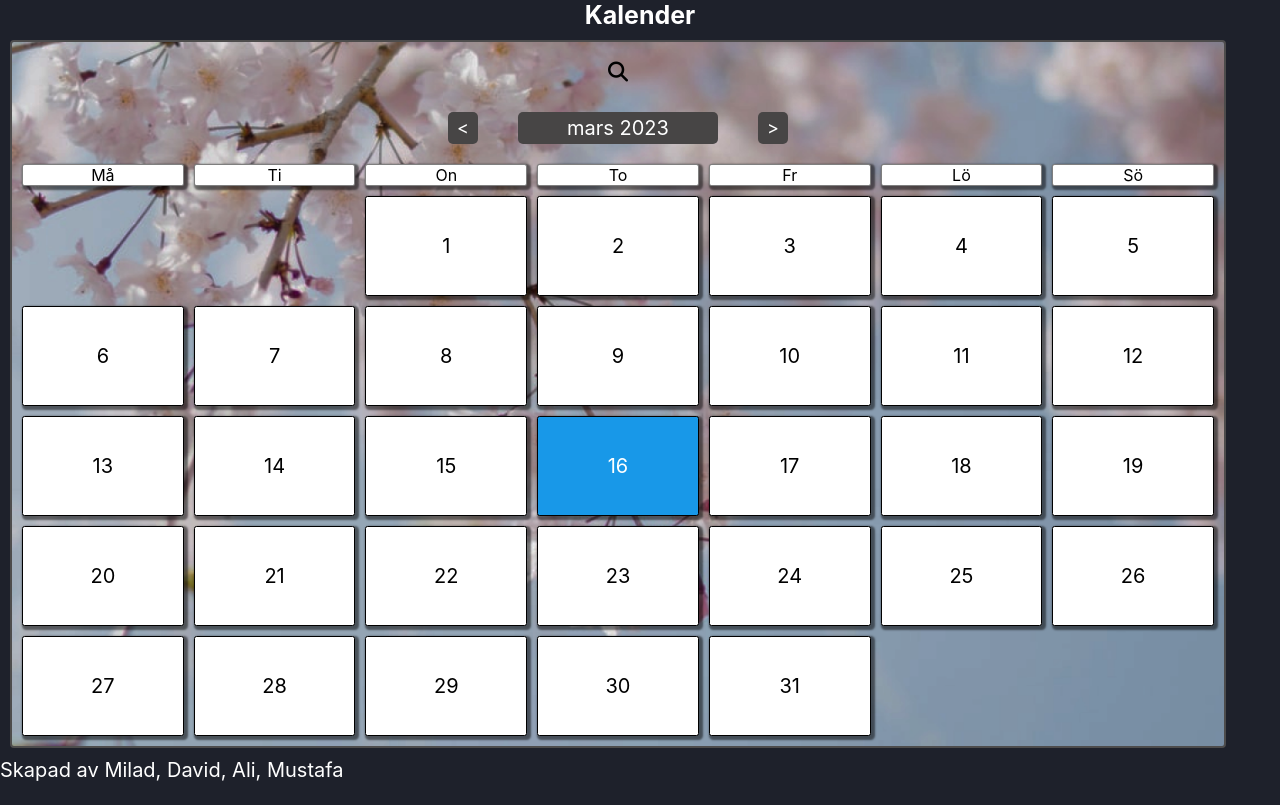
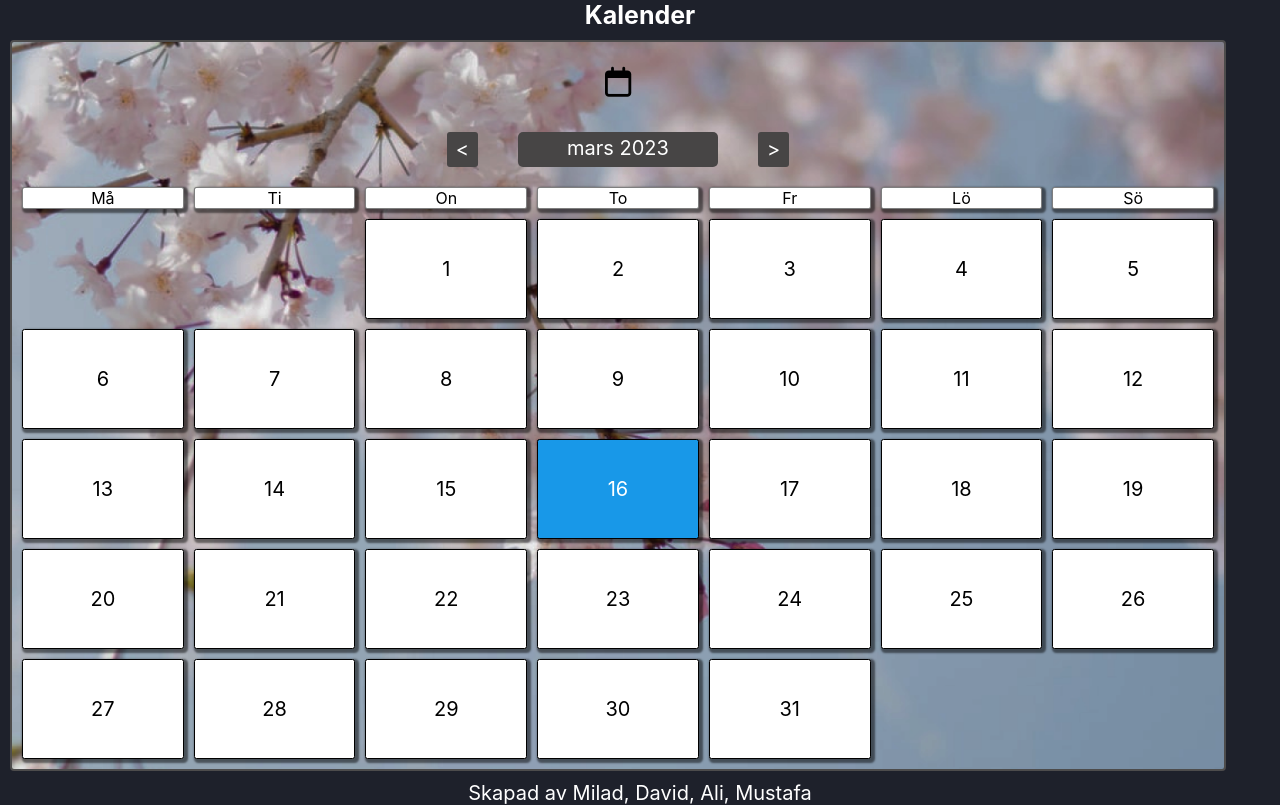
Before and after one commit to AliAl-Nasir/Space-Surfers, a plain HTML site: page index.html in a window 1280 px wide. Drawn offline with Linux system fonts and the light colour scheme.

Commit message:
Parkodning

```diff
--- a/index.html
+++ b/index.html
@@ -29,13 +29,13 @@
 
                 <div class="search">
                     <input id="search-input" type="date">
-                    <label for="search-input"><i class="fa-solid fa-magnifying-glass"></i></label>
+                    <label for="search-input"><i class="fa-regular fa-calendar flytta-höger"></i></label>
                 </div>
                 <div class="all-date-div">
-                    <button id="prev" class="month-btn">&#60;</button>
+                    <button id="prev" class="month-btn"><span>&#60;</span></button>
                     <div class="date">
                     </div>
-                    <button id="next" class="month-btn">&#62;</button>
+                    <button id="next" class="month-btn"> <span>&#62;</span> </button>
                 </div>
 
 
--- a/script.js
+++ b/script.js
@@ -22,7 +22,13 @@ const date = document.querySelector(".date");
 const dateYear = document.querySelector(".date-year");
 const prevNextBtn = document.querySelectorAll(".Kalender-container .month-btn");
 const main = document.querySelector("main");
-const searchInput = document.querySelector(".search-input")
+const searchInput = document.querySelector("#search-input");
+const magniGlass = document.querySelector(".fa-regular")
+
+
+// init toggles
+searchInput.classList.toggle("hide-toggle", true);
+
 //hämta datum
 let currentDate = new Date();
 let currentMonth = currentDate.getMonth();
@@ -47,66 +53,37 @@ prevNextBtn.forEach((btn) => {
 
 //skapar en kalender för en given månad och år
 function generateDates() {
-    //Hämta datumen för föregående och kommande månad
-    // const previousMonth = currentMonth === 0 ? 11 : currentMonth - 1;
-    // const previousYear = currentMonth === 0 ? currentYear - 1 : currentYear;
-    // // const previousMonthEndDate = new Date(previousYear, previousMonth);
-    // // const previousMonthEndDay = previousMonthEndDate.getMonth();
-    // // const previousMonthStartDate = new Date(
-    // //     previousYear,
-    // //     previousMonth,
-    // //     1 - previousMonthEndDay - 0
-    // // );
-    //   console.log(previousMonthStartDate.getDate());
 
     //tömmer kalender
     dateContainer.innerHTML = "";
+
     //anger månad och år
+    date.textContent = `${monthNames[currentMonth]} ${currentYear}`;
 
-    date.textContent = `${monthNames[currentMonth]} ${currentYear}`;
     //hämtar start och slutdatum för den givna månaden
     const startDate = new Date(currentYear, currentMonth, 1);
     const endDate = new Date(currentYear, currentMonth + 1, 0);
-    //Hämtar vilken veckodag som matchar start/slutdatum för månaden
+    //Ändrar så att måndag är första dag i veckan
     const startDay = (startDate.getDay() - 1 + 7) % 7;
-    // const endDay = (endDate.getDay() - 1 + 7) % 7;
 
-    //lägger till datum från föregående månad
+
+    //lägger till tomma celler innan månaden
     for (let i = 0; i < startDay; i++) {
         const previousMonthDateCell = document.createElement("div");
-        // previousMonthDateCell.textContent =
-        //     previousMonthStartDate.getDay() + i;
-        // console.log(previousMonthStartDate.getDate())
         previousMonthDateCell.classList.add("date-cell", "blank-cell");
         dateContainer.appendChild(previousMonthDateCell);
     }
 
     let currentDate = new Date(startDate);
-    //lägger till alla celler för respektive datum och eventuella tomma celler
+    //lägger till alla celler för respektive datum och eventuella tomma celler i slutet
    while (currentDate <= endDate) {
     const dateCell = document.createElement("div");
     dateCell.textContent = currentDate.getDate();
     dateCell.classList.add("date-cell", "current-month-cell");
 
-        if (
-            currentDate.getMonth() === 5 &&
-            currentDate.getDate() >= 20 &&
-            currentDate.getDate() <= 26 &&
-            currentDate.getDay === 6
-        ){
-            dateCell.classList.add("red-day")
-        }
     dateContainer.appendChild(dateCell);
     currentDate.setDate(currentDate.getDate() + 1);
 }
-
-    // lägger till datum från kommande månad
-    // for (let i = 1; i <= 6 - endDay; i++) {
-    //     const nextMonthDateCell = document.createElement("div");
-    //     // nextMonthDateCell.textContent = i;
-    //     nextMonthDateCell.classList.add("date-cell", "blank-cell");
-    //     dateContainer.appendChild(nextMonthDateCell);
-    // }
 
     //itererar över månaden och väljer ut "idag" och ger klassen current-date
     const today = new Date();
@@ -211,6 +188,14 @@ function generateDates() {
     function isLeapYear(year) {
         return year % 4 === 0 && (year % 100 !== 0 || year % 400 === 0);
     }
+//räknar ut midsommardagen
+   function getMidsommardagenDate(currentYear) {
+        const june20th = new Date(currentYear, 5, 20);
+        const daysUntilSaturday = (6 - june20th.getDay()) % 7;
+        const midsommardagen = new Date(currentYear, 5, 20 + daysUntilSaturday);
+        return midsommardagen;
+        }
+        console.log(getMidsommardagenDate(2024))
 
     //Uträkningen bygger på "Meeus/Jones/Butcher" - Algoritmen
 
@@ -221,7 +206,6 @@ function generateDates() {
     //J is the weekday of the Paschal full moon (0=Sunday, 1=Monday, etc.).
     //L is the number of days between March 21 and the Sunday on or before the Paschal full moon.
     //month and day are the month and day of Easter, respectively.
-
     const Easter = getEaster(isLeapYear(currentYear));
     function getEaster(year) {
         let f = Math.floor,
@@ -242,7 +226,8 @@ function generateDates() {
             return [month, day];
           }
 
-    console.log(currentDate.getMonth());
+          // console.log(currentDate.getMonth());
+
 
           //   console.log(getEaster(currentYear)[0] - 2);
           const redDays = [
@@ -252,6 +237,10 @@ function generateDates() {
             new Date(currentYear, 5, 6), // Nationaldagen
             new Date(currentYear, 11, 25), // Juldagen
             new Date(currentYear, 11, 26), // Annandag jul
+            new Date(currentYear,
+              getMidsommardagenDate(currentYear)
+              ),
+
             //långfredagen
             new Date(
               currentYear,
@@ -282,10 +271,8 @@ function generateDates() {
                       getEaster(currentYear)[0] - 1,
                       getEaster(currentYear)[1] + 49
                       ),
-        // midsommardagen //fel är inte alltid på samma datum
-        new Date(currentYear, 5, 24),
 
-        // midsommar (fredagen som infaller mellan 19–25 juni) och alla helgons dag (den lördag som infaller mellan den 31 oktober och 6 november.) saknas
+                      // midsommar (lördagen som infaller mellan 20–26 juni) och alla helgons dag (den lördag som infaller mellan den 31 oktober och 6 november.) saknas samt alla söndagar
                     ];
 
                     // Loopar över varje datumcell
@@ -308,3 +295,8 @@ function generateDates() {
                 }
               });
             }
+
+            magniGlass.addEventListener("click", () => {
+              searchInput.classList.toggle("hide-toggle");
+              searchInput.focus()
+            })
--- a/style.css
+++ b/style.css
@@ -36,9 +36,7 @@ main {
     margin: 0.5em;
 }
 
-footer {
-    color: white;
-}
+
 
 .Kalender-container {
     margin-bottom: 1em;
@@ -68,16 +66,21 @@ footer {
 .search{
     display: flex;
     align-items: center;
-    gap: 1em;
+    gap: 0.5em;
     flex-wrap: wrap;
 }
 
 i{
+    position: relative;
+    font-size: 30px;
     cursor: pointer;
     padding: .5em .5em;
     transition: background, color .4s;
     border-radius: 50%;
-}
+    top: 0em;
+    left: 0;
+    }
+
 i:hover{
     padding: .5em .5em;
     background:  #474545;
@@ -86,12 +89,104 @@ i:hover{
 }
 
 #search-input{
-    display: none;
     border-radius: 7px;
     border: none;
     width: 150px;
     padding: .2em .2em;
 }
+
+.flytta-höger{
+    position: relative;
+    animation-name: flytta;
+    animation-duration: 4s;
+}
+
+@keyframes flytta{
+    from {left: 0;}
+    to {left: 5;}
+}
+
+#prev {
+    display: block;
+    border: none;
+    padding: 0.3em 0.5em;
+    font-size: 18px;
+    background-color: rgb(71, 69, 69);
+    color: white;
+    border-radius: 3px;
+    cursor: pointer;
+    text-decoration: none;
+    text-align: center;
+    position: relative;
+    transition: all .35s;
+}
+
+#prev > span {
+    position: relative;
+    z-index: 2;
+}
+
+#prev:after {
+    position: absolute;
+    content: "";
+    top: 0;
+    left: 0;
+    width: 0;
+    height: 100%;
+    border-radius: 3px;
+    background: rgba(71, 69, 69);
+    transition: all .35s;
+}
+
+#prev:hover {
+    color: white;
+}
+
+#prev:hover:after {
+    width: 100%;
+}
+
+#next {
+    display: block;
+    border: none;
+    padding: 0.3em 0.5em;
+    font-size: 18px;
+    background-color: rgb(71, 69, 69);
+    color: white;
+    border-radius: 3px;
+    cursor: pointer;
+    text-decoration: none;
+    text-align: center;
+    position: relative;
+    transition: all .35s;
+}
+
+#next > span {
+    position: relative;
+    z-index: 2;
+}
+
+#next:after {
+    position: absolute;
+    content: "";
+    top: 0;
+    left: 0;
+    width: 0;
+    height: 100%;
+    border-radius: 3px;
+    background: #383838;
+    transition: all .35s;
+}
+
+#next:hover {
+    color: white;
+}
+
+#next:hover:after {
+    width: 100%;
+}
+
+
 
 .all-week-days {
     margin-bottom: 0.5em;
@@ -108,7 +203,7 @@ i:hover{
     box-shadow: 2px 2px 2px 2px rgba(0, 0, 0, 0.5);
 }
 
-.month-btn {
+/* .month-btn {
     border: none;
     padding: 0.3em 0.5em;
     font-size: 18px;
@@ -116,7 +211,7 @@ i:hover{
     color: white;
     border-radius: 5px;
     cursor: pointer;
-}
+} */
 
 
 .date-container {
@@ -155,17 +250,6 @@ i:hover{
     background-color: hotpink;
 }
 
-@media screen and (min-width: 480px) {
-    .date-container div {
-        height: 6rem;
-    }
-}
-
-@media screen and (min-width: 768px) {
-    .date-container div {
-        height: 10rem;
-    }
-}
 
 .date-container > .red-day {
     background-color: red;
@@ -175,6 +259,9 @@ i:hover{
     opacity: 0;
 }
 
+
+
+/* Bakgrundsbilder till kalendern börjar här*/
 .vår {
     background-image: url(/pictures/vår.png);
     background-size: cover;
@@ -194,3 +281,36 @@ i:hover{
     background-size: cover;
     background-position: center ;
 }
+/* Bakgrundsbilder till kalendern slutar här*/
+
+
+
+/* toggle klasser nedan */
+.hide-toggle {
+    display: none;
+}
+/* toggle klasser slutar här*/
+
+
+
+/* Footer här nedan*/
+footer {
+    color: white;
+    text-align: center;
+    min-width: 100%;
+}
+/* Footer slutar här */
+
+
+/* Media Q här nedan*/
+@media screen and (min-width: 480px) {
+    .date-container div {
+        height: 6rem;
+    }
+}
+
+@media screen and (min-width: 768px) {
+    .date-container div {
+        height: 10rem;
+    }
+}
```
Lines whose indentation alone changed are shown as unchanged.
